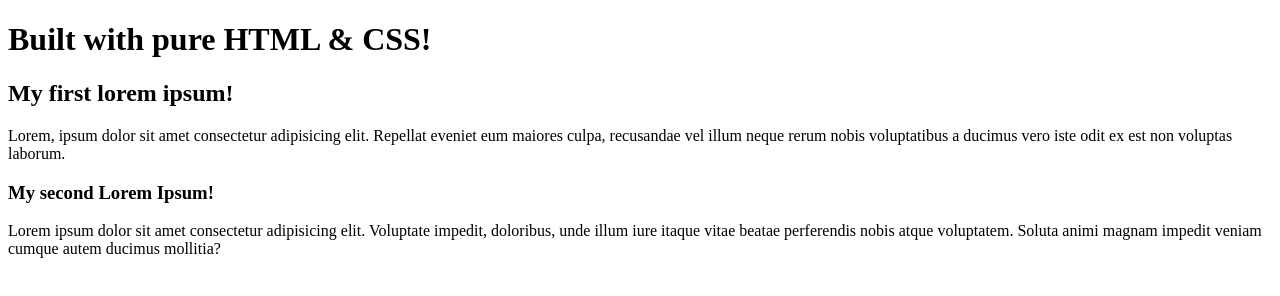
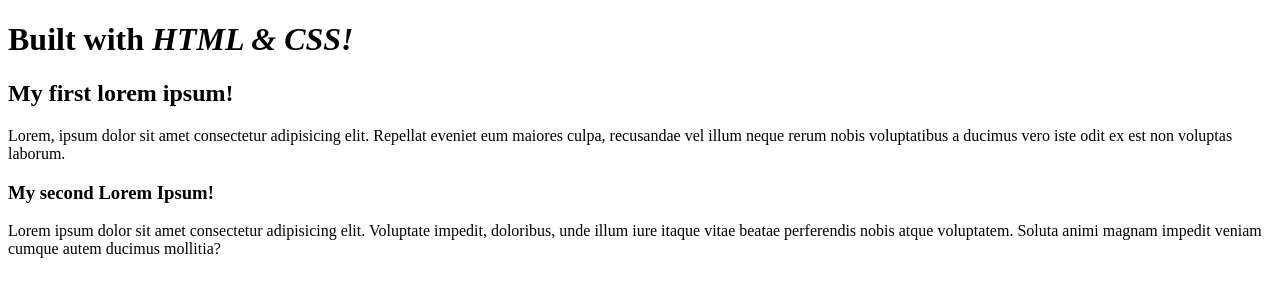
Before and after one commit to SpringLeave/htmlcss, a plain HTML site: page practice-one/index.html in a window 1280 px wide. Drawn offline with Linux system fonts and the light colour scheme.

Commit message:
Small Improvements

```diff
--- a/practice-one/index.html
+++ b/practice-one/index.html
@@ -5,7 +5,7 @@
     </head>
     <body>
         <h1>
-            Built with pure HTML & CSS!
+            Built with <em>HTML & CSS!</em>
         </h1>
         <h2>
             My first lorem ipsum!
```
